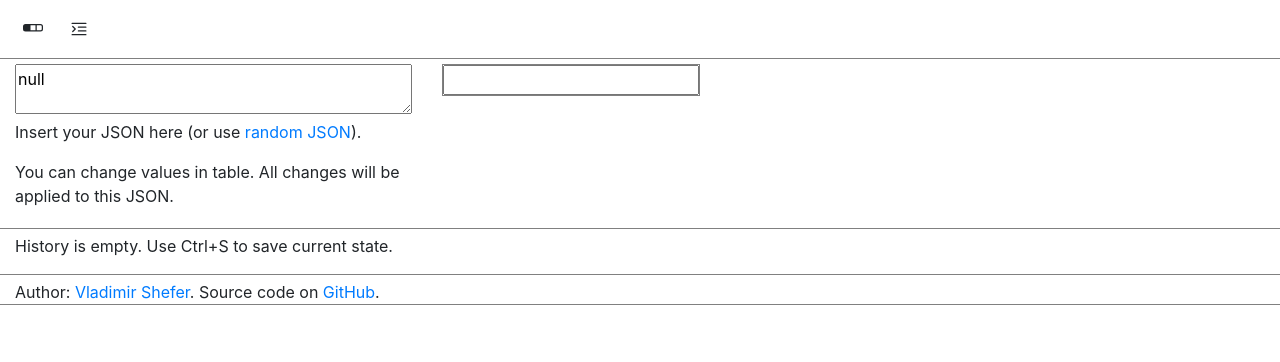
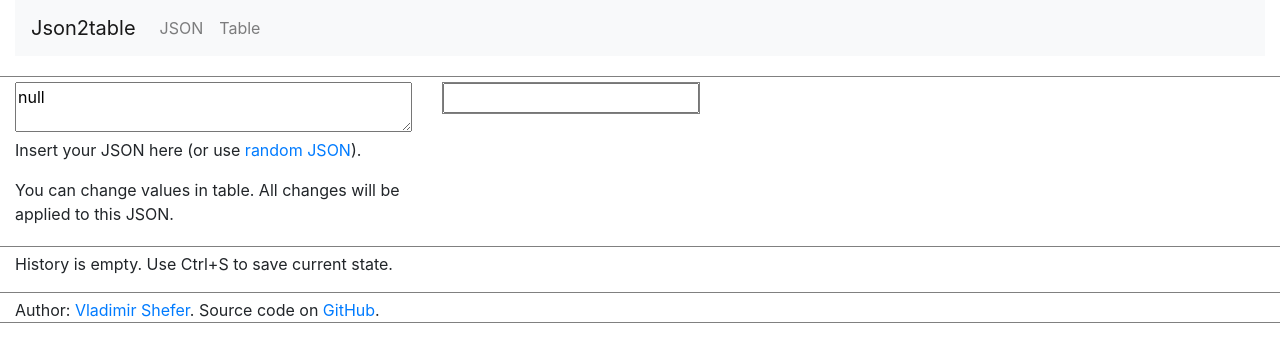
Before and after one commit to vladimirshefer/json2table, a Vue app: page / in a window 1280 px wide. Shown: the top 362 px of the page. Built offline with nearby package versions, Linux system fonts and the light colour scheme.

Commit message:
Create new navbar

```diff
--- a/src/App.vue
+++ b/src/App.vue
@@ -1,10 +1,7 @@
 <template>
   <div class="container-fluid" id="app">
+    <Header :settings="headerSettings"/>
     <div class="row header">
-      <option-toggle-button hint="(Alt) Show control buttons." :enabled="showControls" icon-name="segmented-nav"
-                            @click="showControls = !showControls"/>
-      <option-toggle-button hint="Format JSON" :enabled="indent" icon-name="text-indent-left"
-                            @click="indent = !indent"/>
     </div>
     <div class="row">
       <div class="col-4">
@@ -19,7 +16,7 @@
       <div id="table" class="col-8">
         <table v-show="objectText" border="1">
           <TableArea :target-object="targetObject"
-                     :show-controls="showControls"
+                     :show-controls="headerSettings.showControls"
           />
         </table>
       </div>
@@ -42,27 +39,29 @@
 import TableArea from './components/TableArea.vue'
 import axios from "axios"
 import History from "./components/History";
-import OptionToggleButton from "./components/OptionToggleButton";
+import Header from "./components/header/Header";
 
 export default {
   name: 'App',
   components: {
-    OptionToggleButton,
+    Header,
     History,
     TableArea
   },
   data() {
     return {
       targetObject: {data: null},
-      showControls: false,
-      indent: false,
-      history: []
+      history: [],
+      headerSettings: {
+        showControls: false,
+        indent: false
+      }
     }
   },
   computed: {
     objectText: {
       get: function () {
-        return JSON.stringify(this.targetObject, (__, value) => value.data, this.indent ? 2 : null);
+        return JSON.stringify(this.targetObject, (__, value) => value.data, this.headerSettings.indent ? 2 : null);
       },
       set: function (str) {
         this.targetObject = JSON.parse(str, (__, value) => ({data: value}))
@@ -81,12 +80,12 @@
   mounted() {
     window.addEventListener("keydown", e => {
       if (e.altKey) {
-        this.showControls = true
+        this.headerSettings.showControls = true
       }
     });
     window.addEventListener("keyup", e => {
       if (!e.altKey) {
-        this.showControls = false
+        this.headerSettings.showControls = false
       }
     });
 
--- a/src/components/OptionToggleButton.vue
+++ b/src/components/header/CheckboxButton.vue
@@ -2,6 +2,7 @@
   <b-button
       :title="hint"
       :variant="enabled?'primary':'primary-outlined'"
+      :size="size"
       @click="$emit('click')"
   >
     <b-icon :icon="iconName"/>
@@ -10,11 +11,12 @@
 
 <script>
 export default {
-  name: "OptionToggleButton",
+  name: "CheckboxButton",
   props: {
     iconName: {type: String},
     hint: {type: String},
-    enabled: {type: Boolean}
+    enabled: {type: Boolean},
+    size: {type: String, default: ""}
   }
 }
 </script>
--- /dev/null
+++ b/src/components/header/Header.vue
@@ -0,0 +1,53 @@
+<template>
+  <div>
+    <b-navbar v-show="!selectedMenu" type="light" variant="light">
+      <b-navbar-brand href="#">Json2table</b-navbar-brand>
+      <b-navbar-nav>
+        <b-nav-item @click="selectedMenu='json'">JSON</b-nav-item>
+        <b-nav-item @click="selectedMenu='table'">Table</b-nav-item>
+      </b-navbar-nav>
+    </b-navbar>
+    <b-navbar v-show="selectedMenu==='json'" type="light" variant="light">
+      <checkbox-button hint="Back" :enabled="false" icon-name="chevron-left"
+                       @click="selectedMenu=null"/>
+      <b-navbar-brand>JSON</b-navbar-brand>
+      <checkbox-button hint="Format JSON" :enabled="settings.indent" icon-name="text-indent-left"
+                       @click="settings.indent = !settings.indent"/>
+    </b-navbar>
+    <b-navbar v-show="selectedMenu==='table'" type="light" variant="light">
+      <checkbox-button hint="Back" :enabled="false" icon-name="chevron-left"
+                       @click="selectedMenu=null"/>
+      <b-navbar-brand>Table</b-navbar-brand>
+      <checkbox-button hint="(Alt) Show control buttons." :enabled="settings.showControls" icon-name="wrench"
+                       @click="settings.showControls = !settings.showControls"/>
+    </b-navbar>
+  </div>
+</template>
+
+<script>
+import CheckboxButton from "./CheckboxButton";
+
+export default {
+  name: "Header",
+  components: {CheckboxButton},
+  props: {
+    settings: {type: Object}
+  },
+  data() {
+    return {
+      selectedMenu: null
+    }
+  },
+  mounted() {
+    window.addEventListener("keydown", e => {
+      if (e.keyCode === 27) {
+        this.selectedMenu = null
+      }
+    });
+  }
+}
+</script>
+
+<style scoped>
+
+</style>
```
